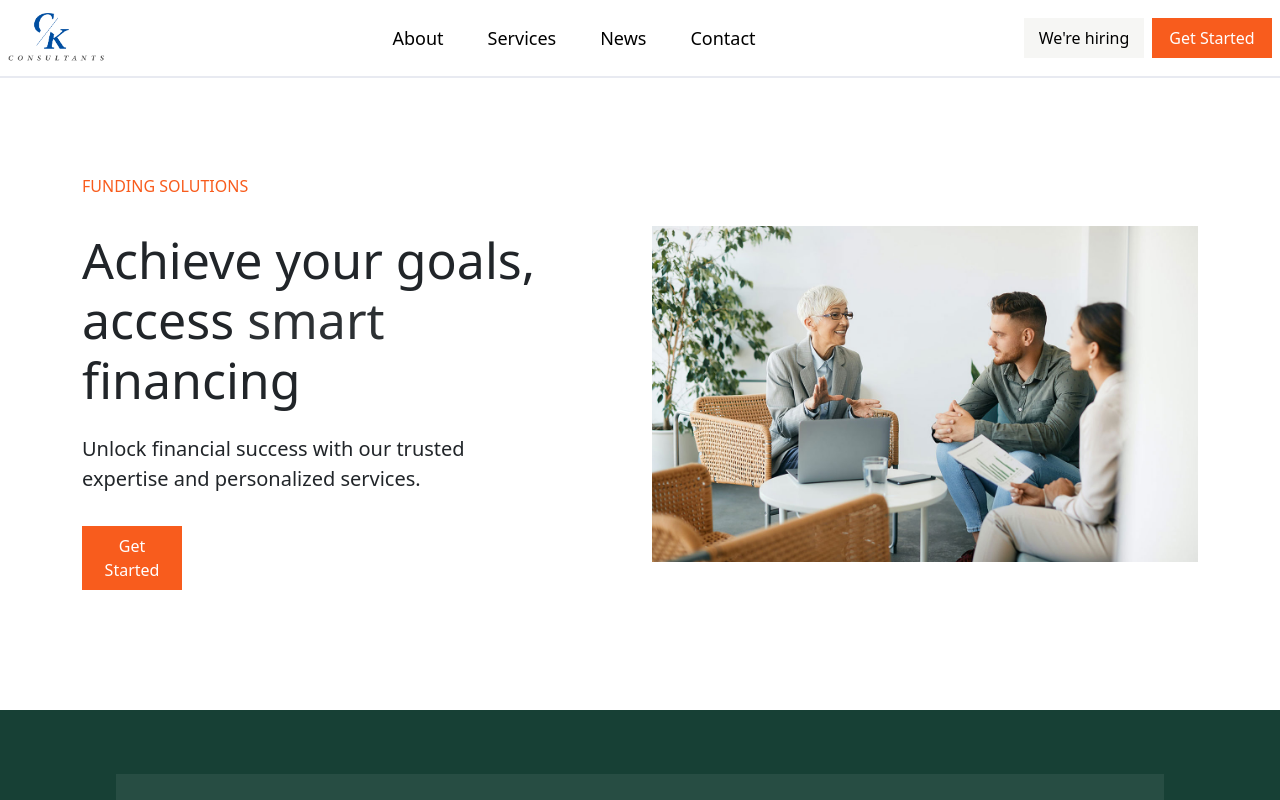
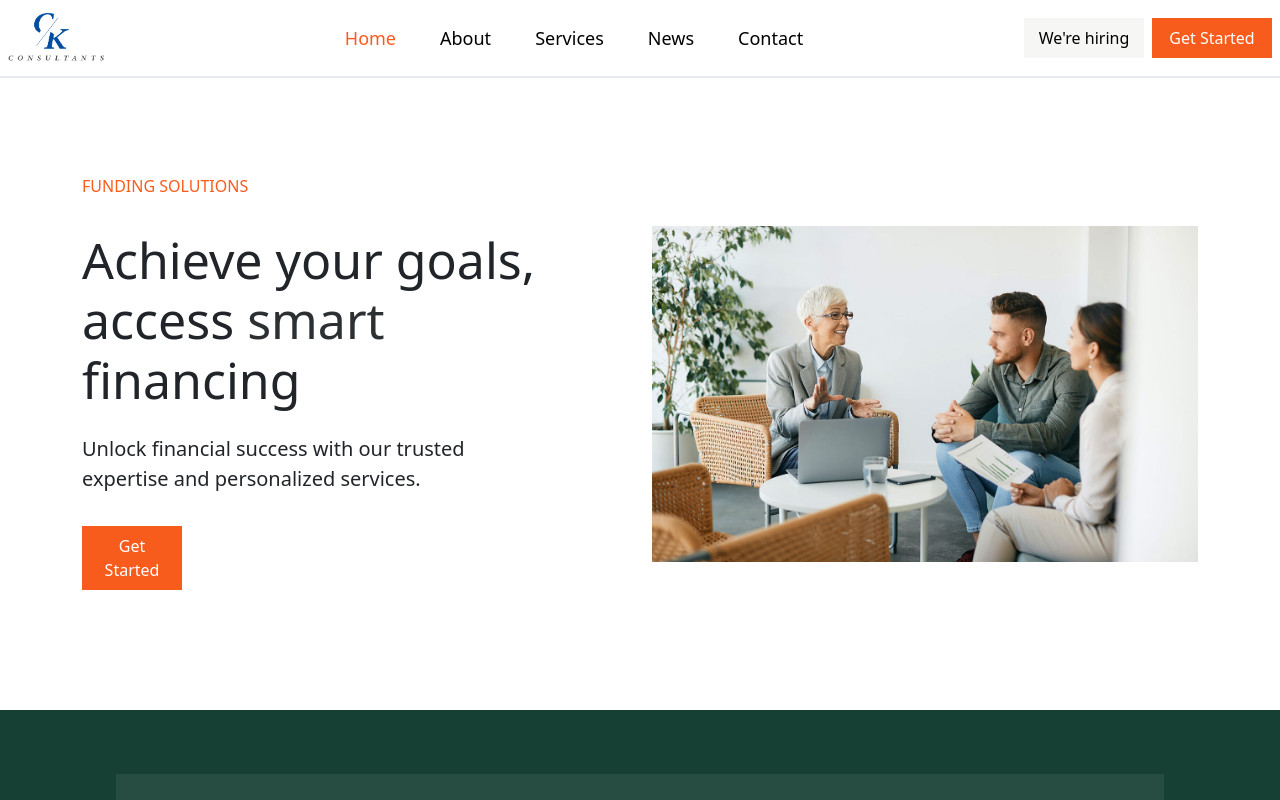
Before and after one commit to DivyaG7/ck, a React (Create React App) app: page / in a window 1280 px wide. Shown: the top 800 px of the page. Built offline with nearby package versions, Linux system fonts and the light colour scheme.

Commit message:
Initial commit

```diff
--- a/src/components/navbar.jsx
+++ b/src/components/navbar.jsx
@@ -1,4 +1,4 @@
-import React from 'react';
+import React, { useState } from 'react';
 import { Navbar, Nav } from 'react-bootstrap';
 import { Link, useLocation } from 'react-router-dom';
 import './navbar.css';
@@ -6,26 +6,39 @@ import logo from '../assets/ck_logo.png';
 
 export const CustomNavbar = () => {
   const location = useLocation();
+  const [expanded, setExpanded] = useState(false);
+
+  const handleNavClick = () => {
+    setExpanded(false);
+  };
 
   return (
-    <Navbar expand="lg" className="navbar-custom sticky-top pe-2 ps-2" style={{ boxSizing: 'border-box', borderBottom: '2px solid #e8eaf1' }}>
+    <Navbar
+      expand="lg"
+      className="navbar-custom sticky-top pe-2 ps-2"
+      style={{ boxSizing: 'border-box', borderBottom: '2px solid #e8eaf1' }}
+      expanded={expanded}
+      onToggle={() => setExpanded(!expanded)}
+    >
       <Navbar.Brand href="/">
         <img src={logo} alt="Logo" className="logo" />
       </Navbar.Brand>
-      <Navbar.Toggle aria-controls="basic-navbar-nav" />
+      <Navbar.Toggle aria-controls="basic-navbar-nav" onClick={() => setExpanded(!expanded)} />
       <Navbar.Collapse id="basic-navbar-nav" className="justify-content-center">
-        <Nav id='nav-link'>
-          {/* <Nav.Link
+        <Nav id="nav-link">
+          <Nav.Link
             as={Link}
             to="/"
             className={`nav-link-custom nav-underline ${location.pathname === '/' ? 'active' : ''}`}
+            onClick={handleNavClick}
           >
             Home
-          </Nav.Link> */}
+          </Nav.Link>
           <Nav.Link
             as={Link}
             to="/about"
             className={`nav-link-custom nav-underline ${location.pathname === '/about' ? 'active' : ''}`}
+            onClick={handleNavClick}
           >
             About
           </Nav.Link>
@@ -33,6 +46,7 @@ export const CustomNavbar = () => {
             as={Link}
             to="/service"
             className={`nav-link-custom nav-underline ${location.pathname === '/service' ? 'active' : ''}`}
+            onClick={handleNavClick}
           >
             Services
           </Nav.Link>
@@ -40,6 +54,7 @@ export const CustomNavbar = () => {
             as={Link}
             to="/news"
             className={`nav-link-custom nav-underline ${location.pathname === '/news' ? 'active' : ''}`}
+            onClick={handleNavClick}
           >
             News
           </Nav.Link>
@@ -47,15 +62,20 @@ export const CustomNavbar = () => {
             as={Link}
             to="/contact"
             className={`nav-link-custom nav-underline ${location.pathname === '/contact' ? 'active' : ''}`}
+            onClick={handleNavClick}
           >
             Contact
           </Nav.Link>
         </Nav>
       </Navbar.Collapse>
 
-      <div className='d-flex gap-2' id='nav-button'>
-        <button className='hiring-btn' style={{ width: '120px', padding: '.5rem', background: '#f6f6f4', color: 'black', border: 'none' }}>We're hiring</button>
-        <button style={{ width: '120px', padding: '.5rem', background: '#f85c1d', color: 'white', border: 'none' }}>Get Started</button>
+      <div className="d-flex gap-2" id="nav-button">
+        <button className="hiring-btn" style={{ width: '120px', padding: '.5rem', background: '#f6f6f4', color: 'black', border: 'none' }}>
+          We're hiring
+        </button>
+        <button style={{ width: '120px', padding: '.5rem', background: '#f85c1d', color: 'white', border: 'none' }}>
+          Get Started
+        </button>
       </div>
     </Navbar>
   );
```
